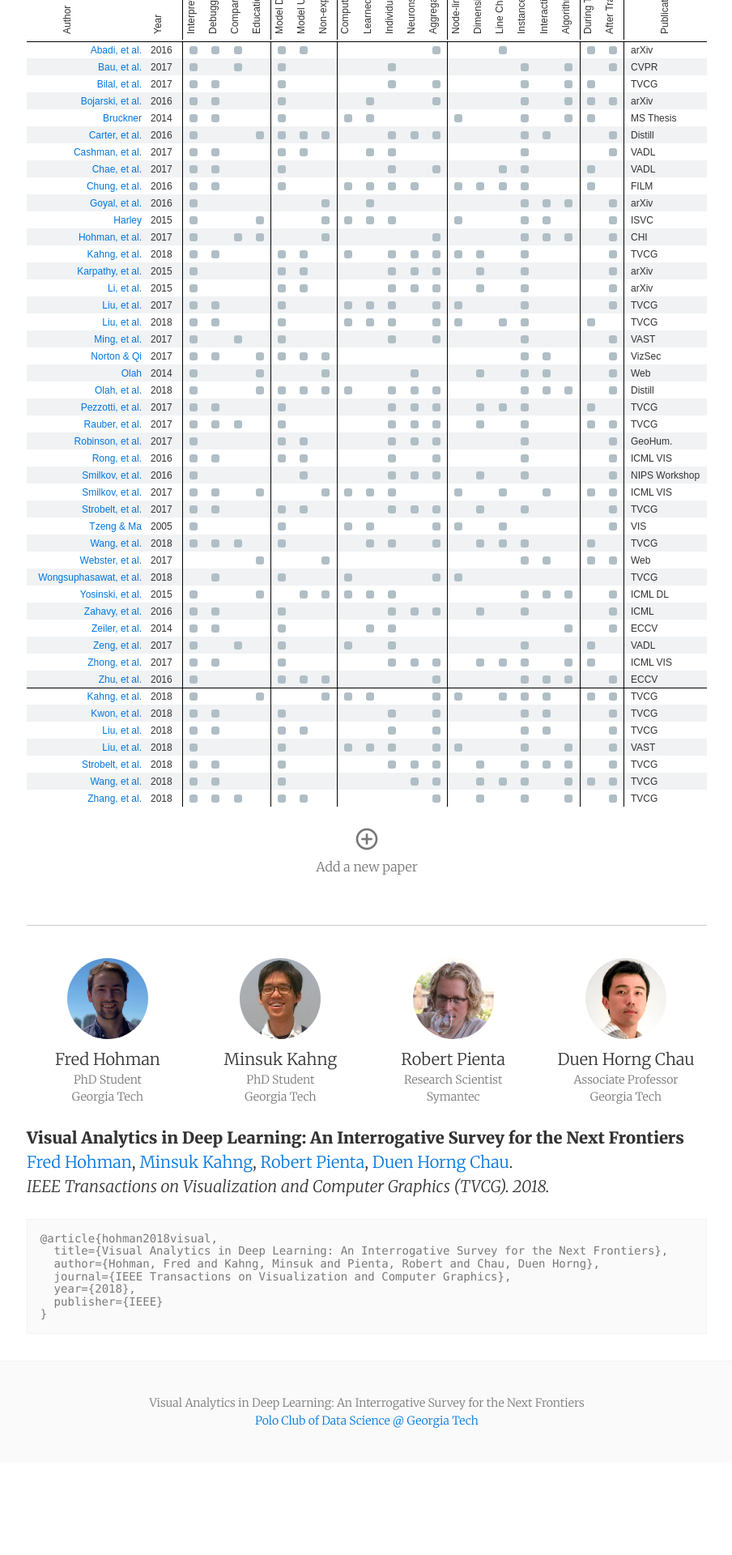
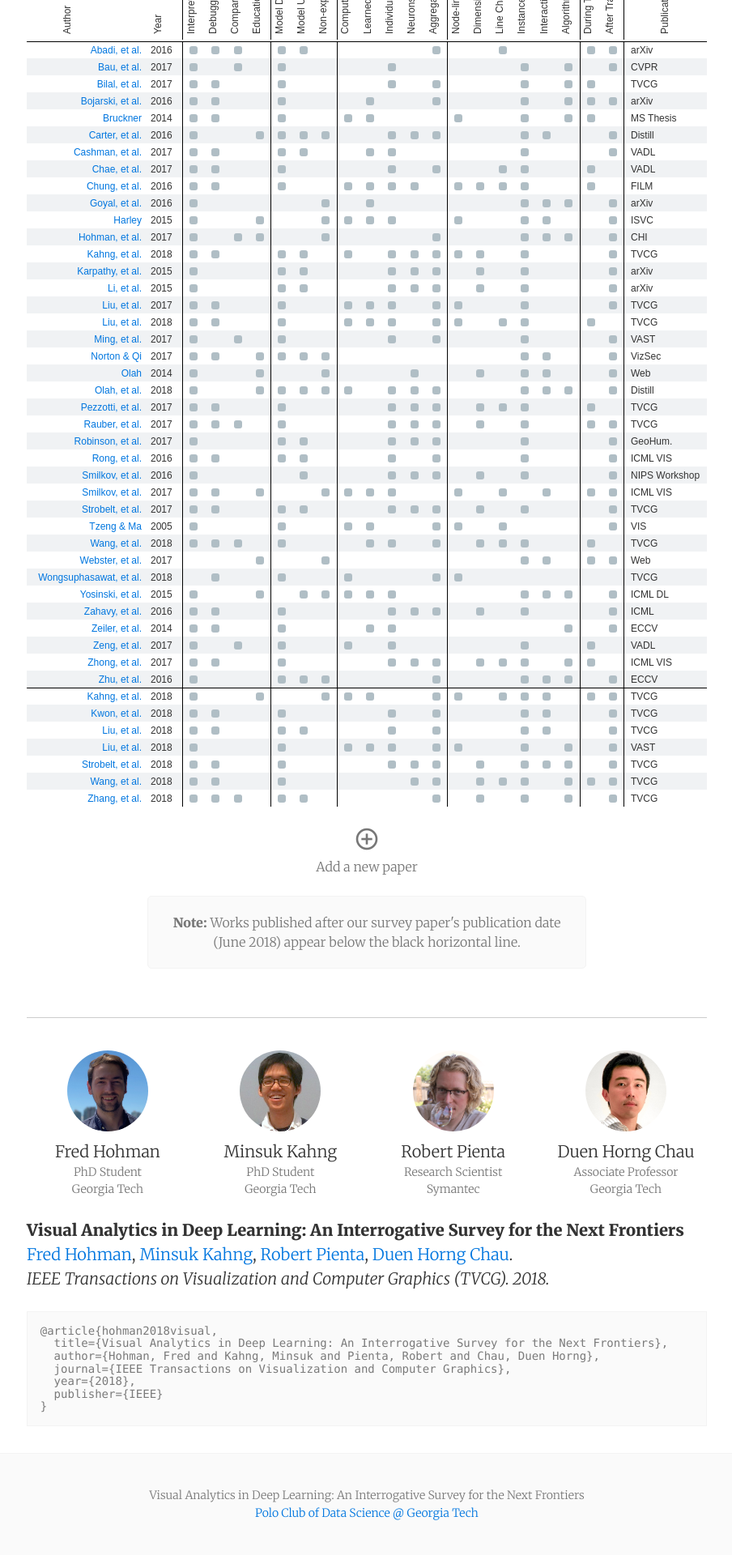
Before and after one commit to fredhohman/visual-analytics-in-deep-learning, a Jekyll site: the page built from index.md, in a window 1280 px wide. Shown: the part 2428-4348 px from the top of the page at 81% size, without its empty margins (187-1091 px from the left). Built offline with Jekyll 4.4.1, drawn with Linux system fonts in a browser that asks for light colours; before the commit the page ends 4234 px from its top, so only the background shows below that.

Commit message:
add table note

```diff
--- a/_sass/_tables.scss
+++ b/_sass/_tables.scss
@@ -178,5 +178,15 @@ tr.work:hover {
 }
 
 tr:nth-child(40){
-  border-bottom: 1px solid #000;
+  border-bottom: 1px solid #000000;
 }
+
+.submission-message {
+  padding: 20px;
+  border: $footer-border-top;
+  border-radius: 5px;
+  background-color: $pre-background-color;
+  max-width: 500px;
+  display: block;
+  margin: 0 auto;
+}
--- a/index.md
+++ b/index.md
@@ -147,6 +147,9 @@ Overview of representative works in visual analytics for deep learning. Each row
   <a href="https://github.com/fredhohman/visual-analytics-in-deep-learning#add-a-new-work" style="color: #777777"><i class="material-icons" style="font-size: 32px !important;">add_circle_outline</i></a>
   <br>
   Add a new paper
+  <br>
+  <br>
+  <span class="submission-message"><b>Note:</b> Works published after our survey paper's publication date (June 2018) appear below the black horizontal line.</span>
 </div>
 
 <hr>
```
